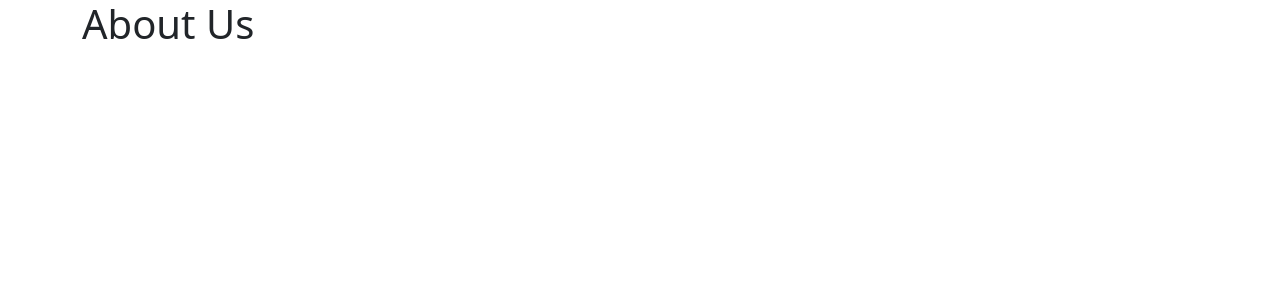
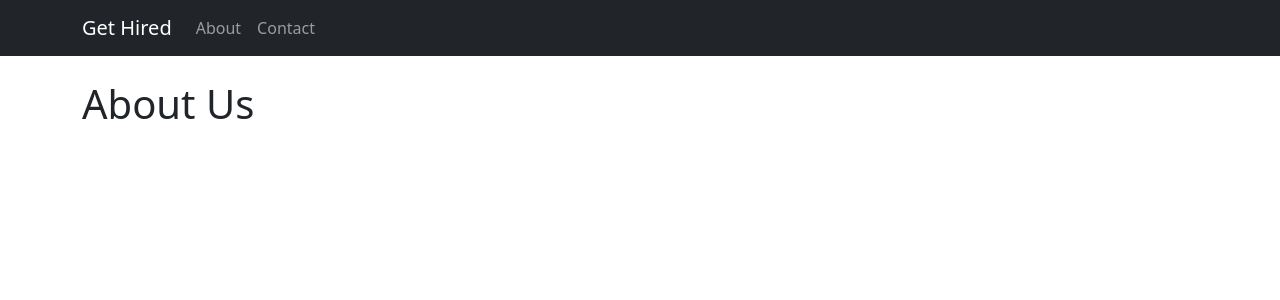
Before and after one commit to pra-navv/Django-Job-Application-Form, a Django app: page /about/ in a window 1280 px wide. Shown: the top 300 px of the page. Run offline with Django 5.2, Linux system fonts and the light colour scheme.

Commit message:
Adding Navigation Panel

```diff
--- a/job_application/template/about.html
+++ b/job_application/template/about.html
@@ -1,5 +1,5 @@
 {% extends 'base.html' %}
 {% block content %}
 
-<h1>About Us</h1>
+<h1 class="mt-4 mb-4">About Us</h1>
 {% endblock %}
--- a/job_application/template/base.html
+++ b/job_application/template/base.html
@@ -7,6 +7,24 @@
     <title>Job Application</title>
 </head>
 <body>
+        <nav class="navbar navbar-expand-lg navbar-dark bg-dark">
+          <div class="container">
+            <a class="navbar-brand" href="{% url 'index' %}">Get Hired</a>
+            <button class="navbar-toggler" type="button" data-bs-toggle="collapse" data-bs-target="#navbarNav" aria-controls="navbarNav" aria-expanded="false" aria-label="Toggle navigation">
+              <span class="navbar-toggler-icon"></span>
+            </button>
+            <div class="collapse navbar-collapse" id="navbarNav">
+              <ul class="navbar-nav">
+                <li class="nav-item {% if request.path == '/about/' %}active{% endif %}">
+                  <a class="nav-link" href="{% url 'about' %}">About</a>
+                </li>
+                <li class="nav-item">
+                  <a class="nav-link" href="#">Contact</a>
+                </li>
+              </ul>
+            </div>
+          </div>
+        </nav>
     <div class="container">
         {% block content %}
         {% endblock %}
```
